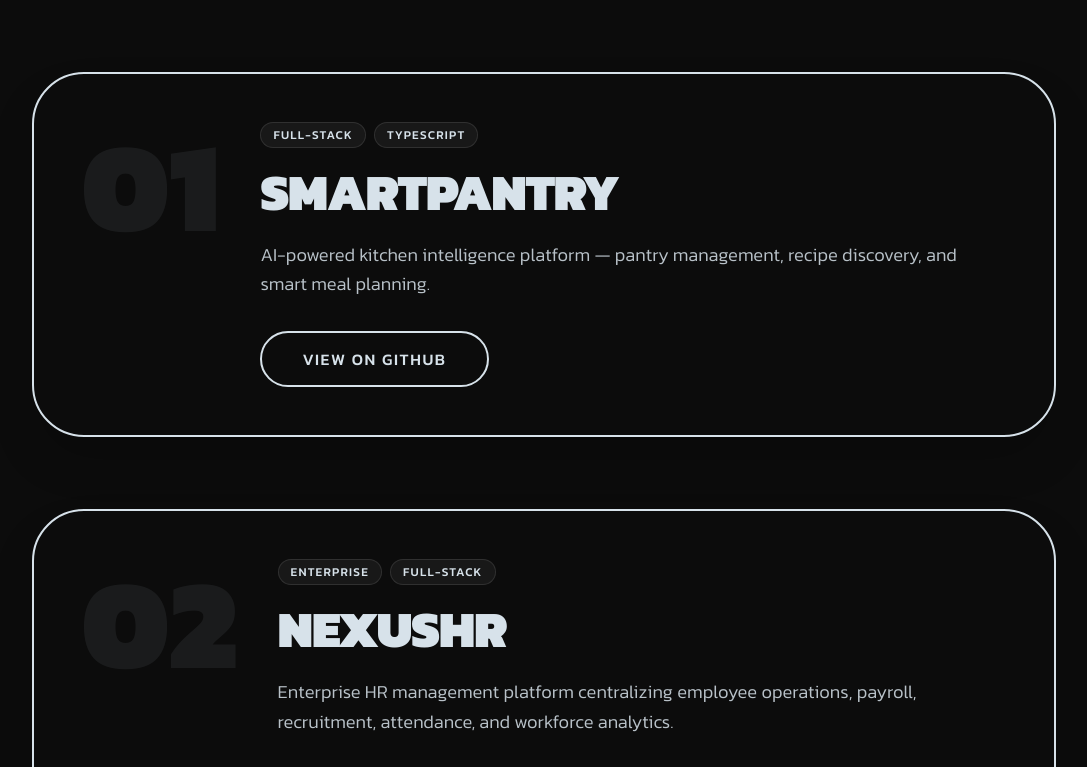
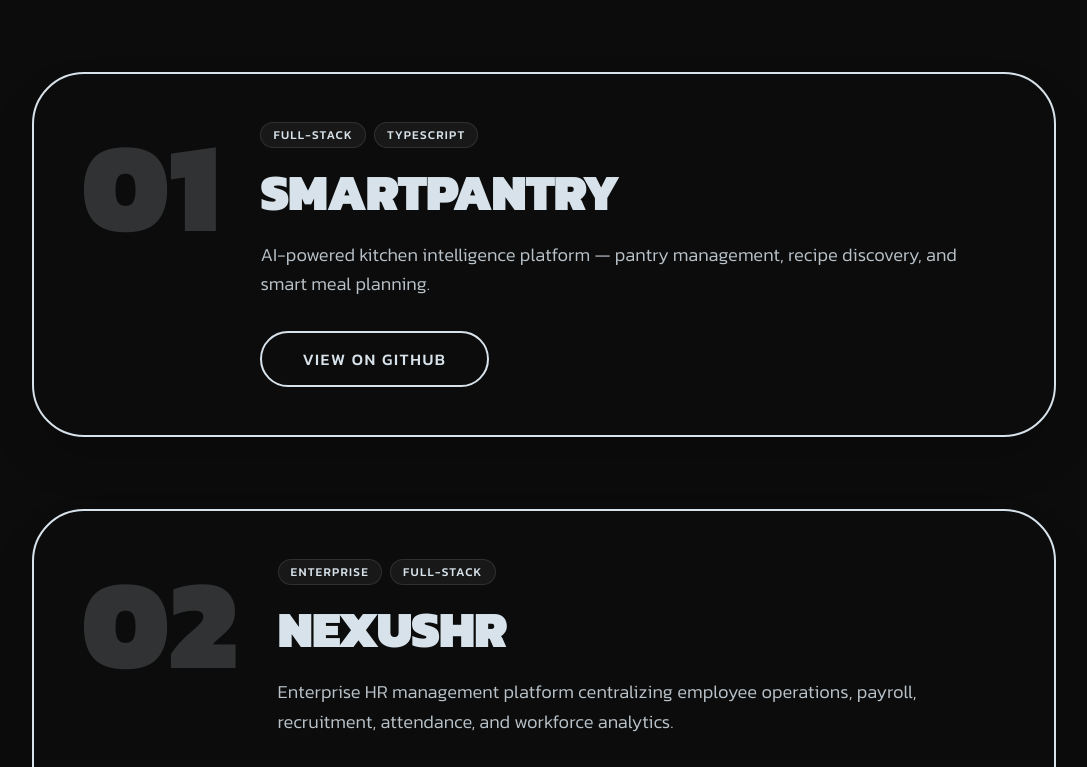
Before and after one commit to Sharon-Sam14/portfolio2, a React (Vite) app in the folder portfolio-main/: page / in a window 1280 px wide. Shown: the part 7400-8167 px from the top of the page, without its empty margins (96-1183 px from the left). Built offline with nearby package versions, Linux system fonts and the light colour scheme.

Commit message:
Initial commit

```diff
--- a/portfolio-main/src/App.tsx
+++ b/portfolio-main/src/App.tsx
@@ -127,7 +127,7 @@ const PROJECTS = [
   { num: "02", category: "Enterprise · Full-Stack", name: "NexusHR", desc: "Enterprise HR management platform centralizing employee operations, payroll, recruitment, attendance, and workforce analytics.", github: "https://github.com/Sharon-Sam14/NexusHR", repo: "NexusHR" },
   { num: "03", category: "Healthcare · React · TypeScript", name: "Cura", desc: "Cloud-based healthcare management platform — patient care, appointments, and role-based clinical workflows.", github: "https://github.com/Sharon-Sam14/Cura", repo: "Cura" },
   { num: "04", category: "Security · Python · AI", name: "AI Login Detection System", desc: "AI-powered login intrusion detection system that identifies anomalous authentication patterns in real time. Sem 5 mini project.", github: "https://github.com/Sharon-Sam14/mal-login-detection-system", repo: "mal-login-detection-system" },
-  { num: "05", category: "Frontend · JavaScript", name: "Weather App", desc: "Live weather application with real-time data fetching, dynamic UI updates, and clean responsive design.", github: "https://github.com/Sharon-Sam14/SCT_WD_4", repo: "SCT_WD_4" },
+  { num: "05", category: "FinTech · Django · Python", name: "PROSPERA", desc: "Web-based budget management application designed to help individuals effectively manage budgets, track expenses, and visualize spending habits.", github: "https://github.com/Sharon-Sam14/MiniProject1", repo: "MiniProject1" },
 ];
 
 // ─── THEME CONFIG ─────────────────────────────────────────────────────────────
@@ -209,7 +209,7 @@ function ProjectCard({ project, index, total, theme }: ProjectCardProps) {
               className="font-black leading-none select-none block"
               style={{
                 fontSize: "clamp(4rem, 10vw, 130px)",
-                color: theme.projCardBorder === '#D7E2EA' ? 'rgba(215,226,234,0.07)' : 'rgba(0,0,0,0.05)',
+                color: theme.text === '#D7E2EA' ? 'rgba(215,226,234,0.18)' : 'rgba(17,19,24,0.15)',
                 lineHeight: 1,
               }}
             >
```
